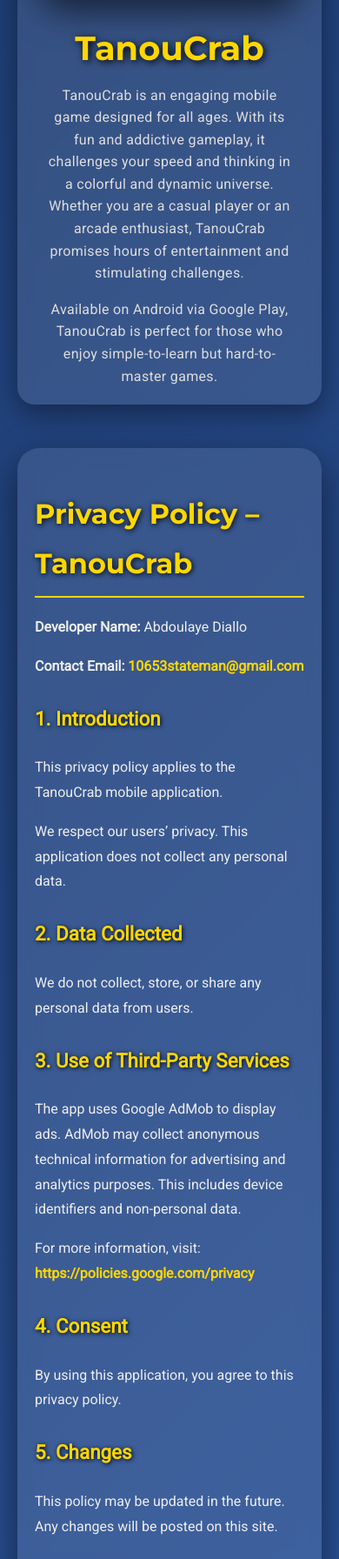
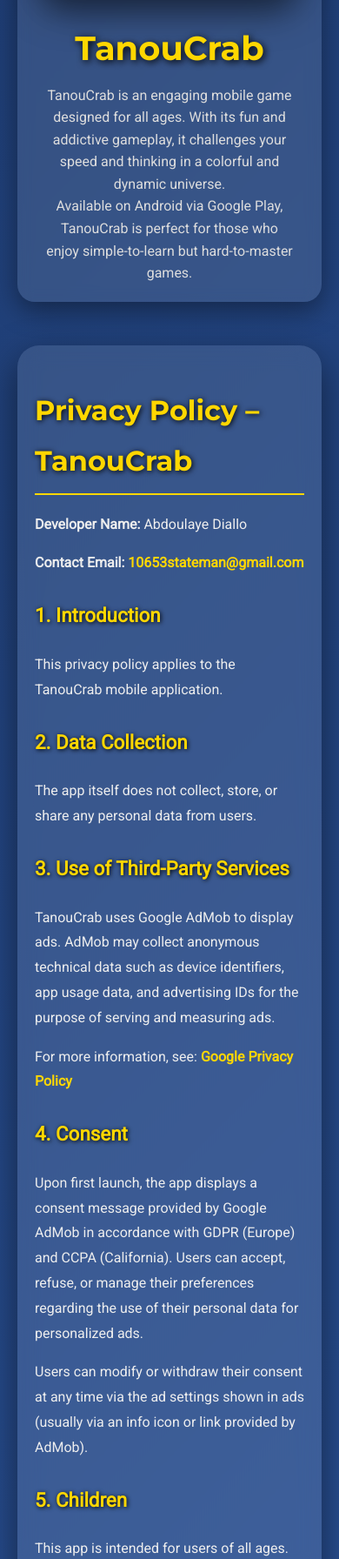
Before and after one commit to Diallo-Abdoulaye/TanouCrab, a plain HTML site: page index.html in a window 390 px wide. Shown: the part 189-1981 px from the top of the page at 87% size. Drawn offline with Linux system fonts and the light colour scheme.

Commit message:
Update index.html

```diff
--- a/index.html
+++ b/index.html
@@ -5,15 +5,10 @@
   <meta name="viewport" content="width=device-width, initial-scale=1" />
   <title>TanouCrab</title>
   <link rel="icon" href="favicon.png" type="image/png" />
-
-  <!-- Fonts Google -->
   <link href="https://fonts.googleapis.com/css2?family=Montserrat:wght@400;700&family=Roboto&display=swap" rel="stylesheet" />
 
   <style>
-    /* Reset basique */
-    *, *::before, *::after {
-      box-sizing: border-box;
-    }
+    *, *::before, *::after { box-sizing: border-box; }
     body {
       margin: 0;
       background: linear-gradient(135deg, #1e3c72 0%, #2a5298 100%);
@@ -26,13 +21,12 @@
       align-items: center;
       padding: 20px;
     }
-
     header {
       text-align: center;
       max-width: 900px;
       margin-bottom: 50px;
       padding: 20px;
-      background: rgba(255 255 255 / 0.1);
+      background: rgba(255, 255, 255, 0.1);
       border-radius: 20px;
       box-shadow: 0 10px 30px rgba(0,0,0,0.4);
       backdrop-filter: blur(8px);
@@ -53,7 +47,7 @@
       font-weight: 700;
       font-size: 3.5rem;
       margin: 20px 0 10px;
-      color: #ffd700; /* couleur or pour impact */
+      color: #ffd700;
       text-shadow: 2px 2px 8px #000;
     }
     header p.intro {
@@ -61,15 +55,11 @@
       max-width: 700px;
       margin: 0 auto;
       color: #ddd;
-      letter-spacing: 0.02em;
-    }
-    header p.intro + p.intro {
-      margin-top: 1rem;
     }
 
     main {
       max-width: 900px;
-      background: rgba(255 255 255 / 0.1);
+      background: rgba(255, 255, 255, 0.1);
       border-radius: 25px;
       padding: 30px 40px;
       box-shadow: 0 15px 40px rgba(0,0,0,0.5);
@@ -78,7 +68,6 @@
       font-size: 1.1rem;
       line-height: 1.8;
     }
-
     main h2 {
       font-family: 'Montserrat', sans-serif;
       font-size: 2rem;
@@ -100,7 +89,6 @@
       color: #ffd700;
       text-decoration: none;
       font-weight: 700;
-      transition: color 0.3s ease;
     }
     a:hover {
       color: #fff;
@@ -116,19 +104,10 @@
       text-shadow: 1px 1px 2px #000;
     }
 
-    /* Responsive */
     @media (max-width: 600px) {
-      header h1 {
-        font-size: 2.4rem;
-      }
-      header p.intro {
-        font-size: 1rem;
-        padding: 0 10px;
-      }
-      main {
-        padding: 20px;
-        font-size: 1rem;
-      }
+      header h1 { font-size: 2.4rem; }
+      header p.intro { font-size: 1rem; padding: 0 10px; }
+      main { padding: 20px; font-size: 1rem; }
     }
   </style>
 </head>
@@ -138,7 +117,7 @@
   <img src="image_de_presentation.png" alt="TanouCrab Presentation Image" />
   <h1>TanouCrab</h1>
   <p class="intro">
-    TanouCrab is an engaging mobile game designed for all ages. With its fun and addictive gameplay, it challenges your speed and thinking in a colorful and dynamic universe. Whether you are a casual player or an arcade enthusiast, TanouCrab promises hours of entertainment and stimulating challenges.
+    TanouCrab is an engaging mobile game designed for all ages. With its fun and addictive gameplay, it challenges your speed and thinking in a colorful and dynamic universe.
   </p>
   <p class="intro">
     Available on Android via Google Play, TanouCrab is perfect for those who enjoy simple-to-learn but hard-to-master games.
@@ -152,25 +131,28 @@
 
   <h3>1. Introduction</h3>
   <p>This privacy policy applies to the TanouCrab mobile application.</p>
-  <p>We respect our users’ privacy. This application does not collect any personal data.</p>
 
-  <h3>2. Data Collected</h3>
-  <p>We do not collect, store, or share any personal data from users.</p>
+  <h3>2. Data Collection</h3>
+  <p>The app itself does not collect, store, or share any personal data from users.</p>
 
   <h3>3. Use of Third-Party Services</h3>
-  <p>The app uses Google AdMob to display ads. AdMob may collect anonymous technical information for advertising and analytics purposes. This includes device identifiers and non-personal data.</p>
-  <p>For more information, visit: <a href="https://policies.google.com/privacy" target="_blank" rel="noopener">https://policies.google.com/privacy</a></p>
+  <p>TanouCrab uses Google AdMob to display ads. AdMob may collect anonymous technical data such as device identifiers, app usage data, and advertising IDs for the purpose of serving and measuring ads.</p>
+  <p>For more information, see: <a href="https://policies.google.com/privacy" target="_blank" rel="noopener">Google Privacy Policy</a></p>
 
   <h3>4. Consent</h3>
-  <p>By using this application, you agree to this privacy policy.</p>
+  <p>Upon first launch, the app displays a consent message provided by Google AdMob in accordance with GDPR (Europe) and CCPA (California). Users can accept, refuse, or manage their preferences regarding the use of their personal data for personalized ads.</p>
+  <p>Users can modify or withdraw their consent at any time via the ad settings shown in ads (usually via an info icon or link provided by AdMob).</p>
 
-  <h3>5. Changes</h3>
-  <p>This policy may be updated in the future. Any changes will be posted on this site.</p>
+  <h3>5. Children</h3>
+  <p>This app is intended for users of all ages. To comply with child protection regulations (COPPA and GDPR-K), the app is configured not to display personalized ads to users identified as minors. Google AdMob automatically handles age-based ad restrictions.</p>
 
-  <h3>6. Contact</h3>
-  <p>For any questions regarding this privacy policy, please contact: <a href="mailto:10653stateman@gmail.com">10653stateman@gmail.com</a></p>
+  <h3>6. Changes</h3>
+  <p>This privacy policy may be updated in the future. Any changes will be posted on this page.</p>
 
-  <p><a href="https://www.instagram.com/state_munna?igsh=ZmtmaTFsNmR2OHg0&utm_source=qr" target="_blank" rel="noopener">My Instagram account</a></p>
+  <h3>7. Contact</h3>
+  <p>If you have any questions about this privacy policy, please contact: <a href="mailto:10653stateman@gmail.com">10653stateman@gmail.com</a></p>
+
+  <p><a href="https://www.instagram.com/state_munna?igsh=ZmtmaTFsNmR2OHg0&utm_source=qr" target="_blank" rel="noopener">My Instagram</a></p>
 </main>
 
 <footer>
```
